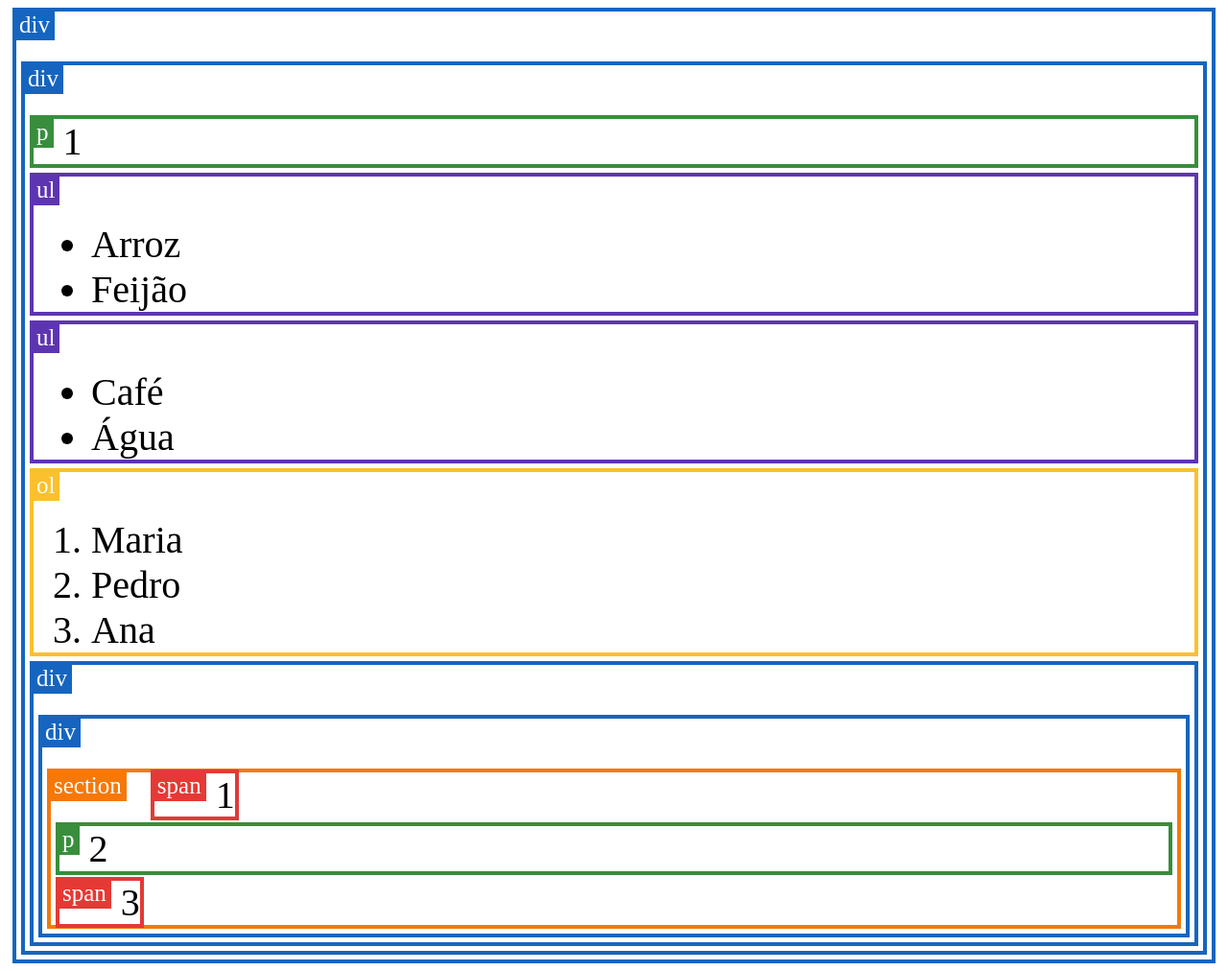
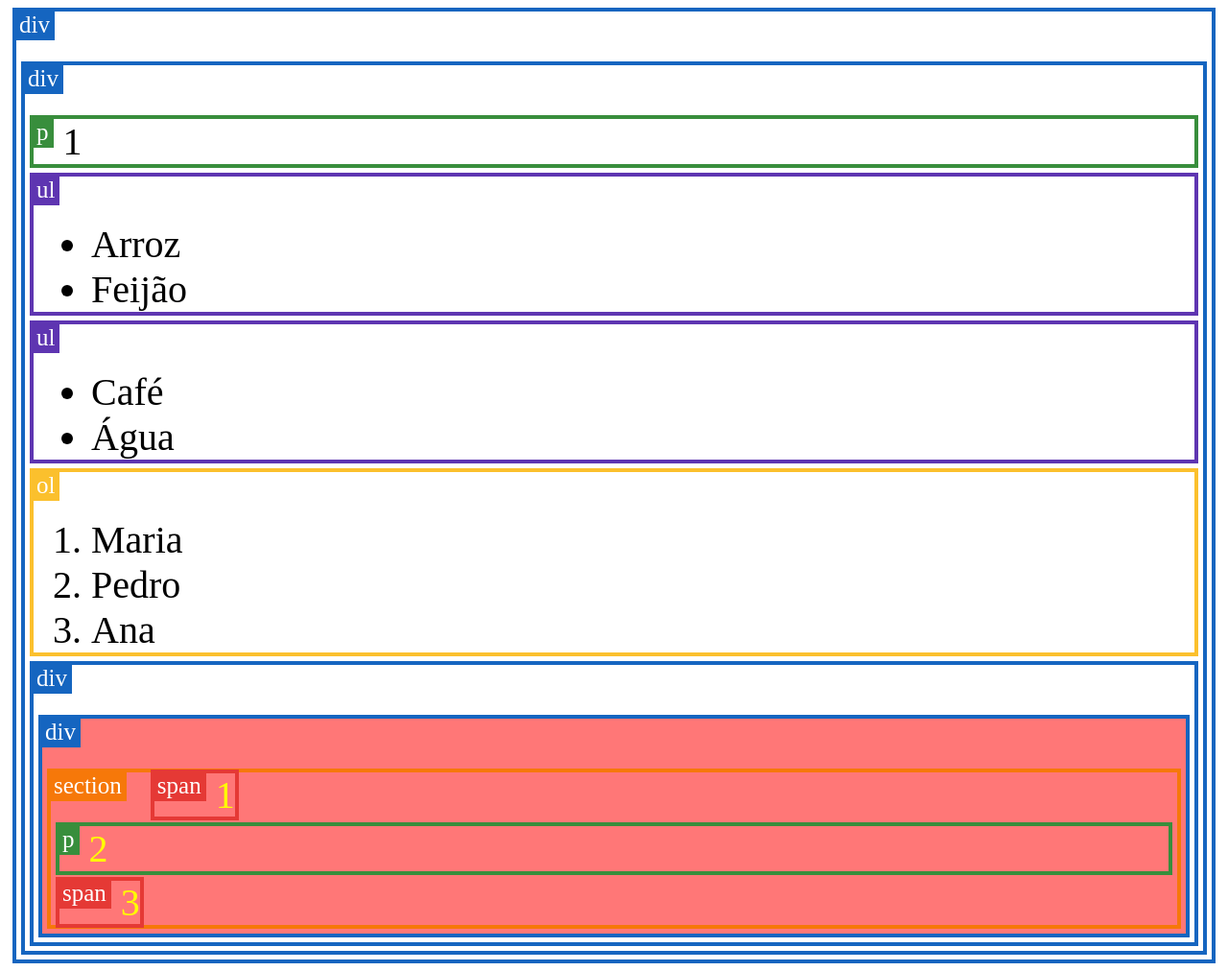
Before and after one commit to gelson-barros/curso_web_moderno_js, a plain HTML site: page 09_css/seletores.html in a window 1280 px wide. Shown: the whole page at 96% size. Drawn offline with Linux system fonts and the light colour scheme.

Commit message:
Update seletores.html

```diff
--- a/09_css/seletores.html
+++ b/09_css/seletores.html
@@ -6,7 +6,7 @@
     <title>CSS Selectors</title>
     <link rel="stylesheet" href="css/tag.css">
     <style>
-        #aninhados > div{
+        #aninhado > div{
             color: #ff0;
             background-color: #f77;
         }
```
